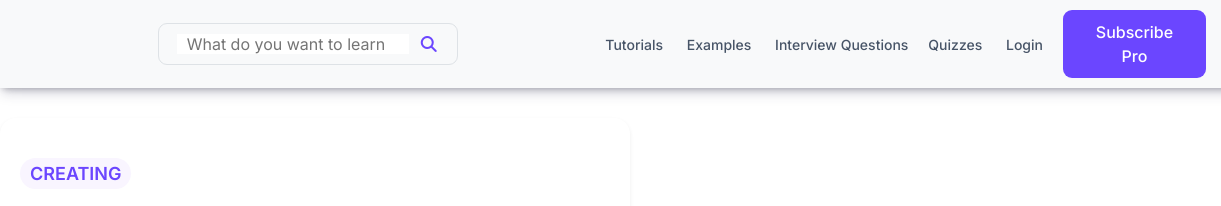
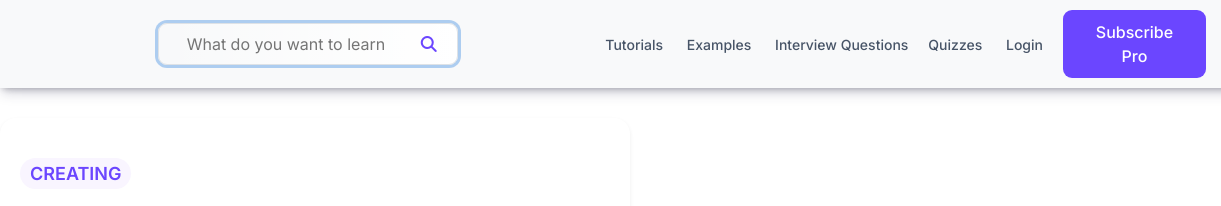
Before and after one commit to anmoldeepsinghkhalsa140-afk/Tutorial-Freek-Website-Clone, a plain HTML site: page index.html in a window 1280 px wide. In both pictures the pointer is over the element 307 px from the left and 44 px from the top of the page. Shown: the top 206 px of the page, 0-1221 px from the left. Drawn offline with Linux system fonts and the light colour scheme.

Commit message:
This commit is done to see changes

```diff
--- a/CSS/style.css
+++ b/CSS/style.css
@@ -58,6 +58,7 @@ header .container {
   height: fit-content;
   color: var(--primary-color);
   gap: 10px;
+  background: linear-gradient(to right, transparent,white);
 }
 .search input {
   border: none;
@@ -65,8 +66,11 @@ header .container {
   width: 100%;
   height: 100%;
   padding: 0 10px;
+  background-color: transparent;
 }
-
+.search:hover{
+  box-shadow: rgba(3, 102, 214, 0.3) 0px 0px 0px 3px;
+}
 header nav {
   color: var(--secondary-color);
   display: flex;
```
